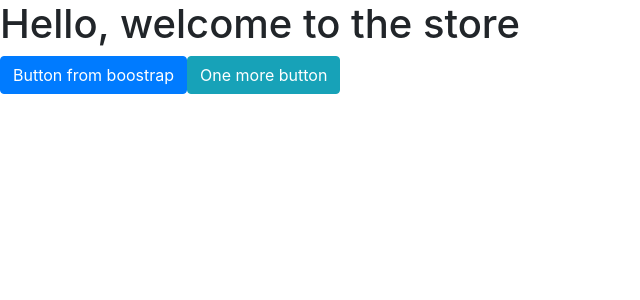
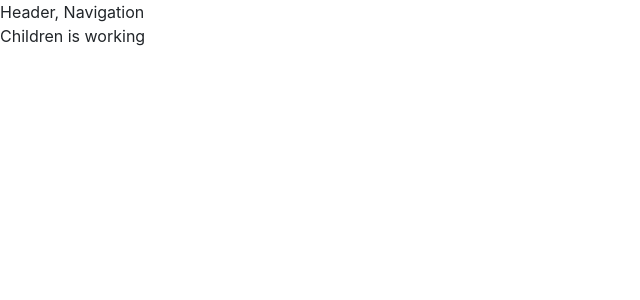
Before and after one commit to victor-tungui/handicrafts-store-web, a React (Create React App) app: page / in a window 1280 px wide. Shown: the top 300 px of the page, without its empty margins (0-640 px from the left). Built offline with nearby package versions, Linux system fonts and the light colour scheme.

Commit message:
Add hoc and layout to

```diff
--- a/src/App.js
+++ b/src/App.js
@@ -1,17 +1,15 @@
 import React, { Component } from 'react';
+import Layout from './components/Layout/Layout'
 import './App.css';
-import { Button } from 'reactstrap'
 
 class App extends Component {
 
   render() {
     return (
       <div className="App">
-        <h1>Hello, welcome to the store</h1>
-
-        <Button color="primary">Button from boostrap</Button>
-
-        <Button color="info">One more button</Button>
+        <Layout>
+          <p>Children is working</p>
+        </Layout>
       </div>
     );
   }
--- /dev/null
+++ b/src/components/Layout/Layout.js
@@ -0,0 +1,13 @@
+import React from 'react';
+import Auxiliary from '../../hoc/Auxiliary';
+
+const layout = (props) => (
+    <Auxiliary>
+        <div>Header, Navigation</div>
+        <main>
+            {props.children}
+        </main>
+    </Auxiliary>
+);
+
+export default layout;
--- /dev/null
+++ b/src/hoc/Auxiliary.js
@@ -0,0 +1,3 @@
+const auxiliary = (props) => props.children;
+
+export default auxiliary;
```
